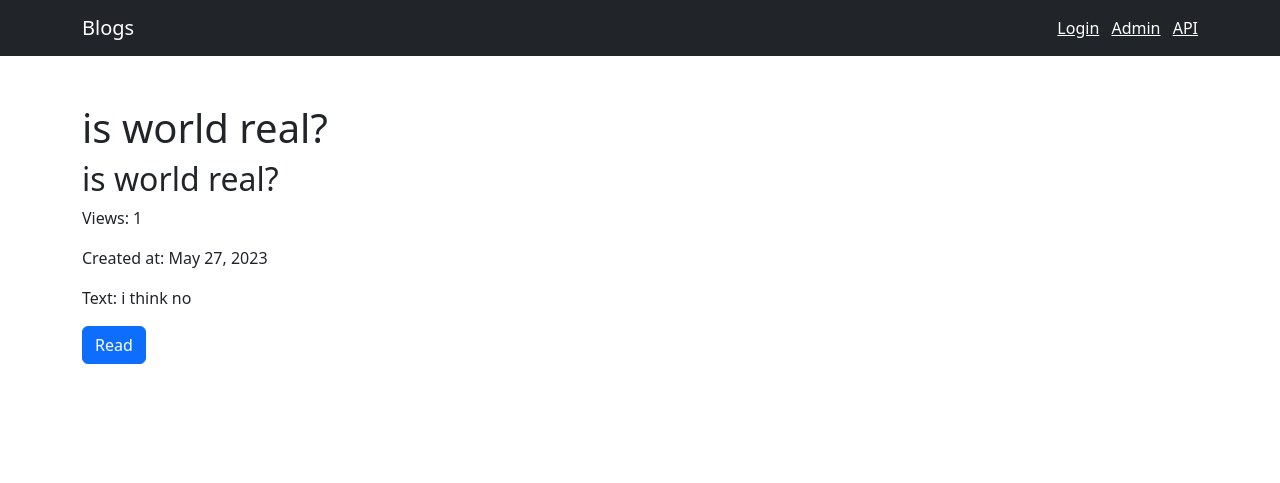
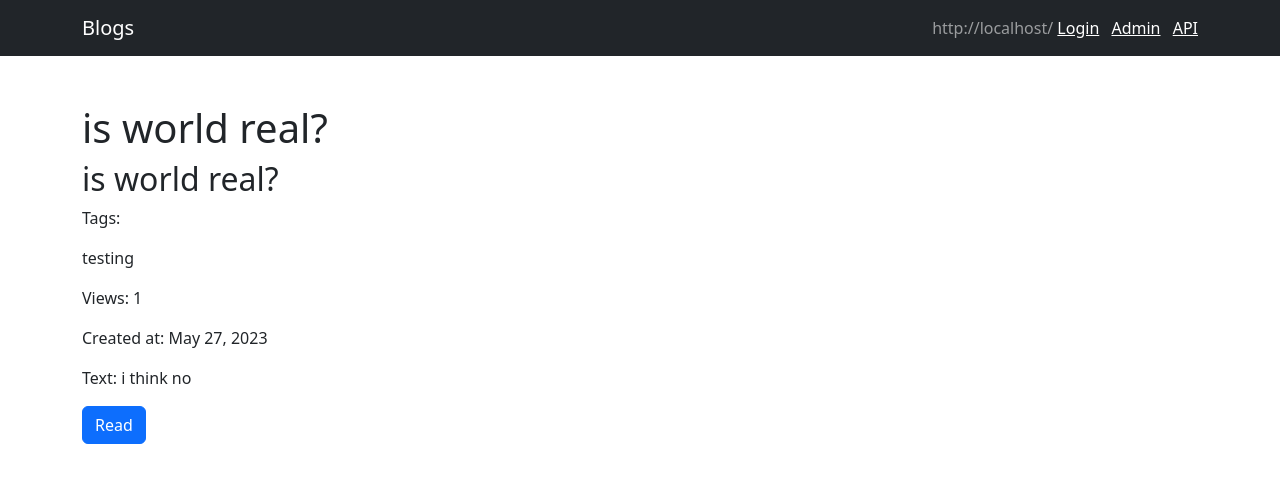
Before and after one commit to Calculated1528/Courses, a Django app: a page that uses templates/base.html in a window 1280 px wide. Shown: the top 483 px of the page. Run offline with Django 4.2, Linux system fonts and the light colour scheme; data comes from the database, SQL or seed files in the repository; both versions use the stored data as it was after the commit; parts of the project's set-up code (start-up, migrations or seed data) failed here and were passed over.

Commit message:
теперь можно переходить на прошлую страницу после логина

```diff
--- a/account/context_processors.py
+++ b/account/context_processors.py
@@ -7,3 +7,8 @@ def GetUserInfo(request):
         return {'userInfo': userInfo}
     else:
         return {'userInfo': UserInfo}
+
+
+def savingPage(request):
+    last_page = request.META.get('HTTP_REFERER')
+    return {'last_page': last_page}
--- a/account/forms.py
+++ b/account/forms.py
@@ -1,10 +1,11 @@
 from django import forms
 from django.contrib.auth.models import User
+
 
 class LoginForm(forms.Form):
     username = forms.CharField()
     password = forms.CharField(widget=forms.PasswordInput)
-
+    returnUrl = forms.CharField(widget = forms.HiddenInput(), required=False)
 
 class UserRegistrationForm(forms.ModelForm):
     password = forms.CharField(label='Password', widget=forms.PasswordInput)
--- a/base/settings.py
+++ b/base/settings.py
@@ -69,6 +69,7 @@ TEMPLATES = [
                 'account.context_processors.GetUserInfo',
                 'blog.context_processors.GetPost',
                 'django.contrib.messages.context_processors.messages',
+                'account.context_processors.savingPage',
             ],
         },
     },
--- a/blog/views.py
+++ b/blog/views.py
@@ -5,7 +5,8 @@ from taggit.models import Tag
 
 def single_post(request, slug):
     current_post = get_object_or_404(Post , slug = slug)
-    return render(request, 'blog/single_post.html', {'current_post': current_post})
+    tags = Tag.objects.filter(id = current_post.id)
+    return render(request, 'blog/single_post.html', {'tags': tags, 'current_post': current_post, 'back_url': request.META.get('HTTP_REFERER')})
 
 def index(request):
     return render(request, 'blog/home.html')
--- a/templates/base.html
+++ b/templates/base.html
@@ -13,6 +13,7 @@
         <div class="container">
             <a href={% url "blog:index" %} class="navbar-brand">Blogs</a>
             <span class='navbar-text'>
+                <a> {{ last_page }}</a>
                 {% if user.is_authenticated %}
                 {% load static %}
                 <img src="{% static userInfo.photo.url %}" alt="My image" height=30 width=30>
--- a/templates/blog/single_post.html
+++ b/templates/blog/single_post.html
@@ -5,6 +5,10 @@
 {% block content %}
 <h1 class="mt-5">{{current_post.title}}</h1>
 <h2>{{current_post.title}}</h2>
+<p>Tags:</p>
+{% for tag in tags %}
+    <p>{{tag.name}}</p>
+{% endfor %}
 <p>Views: {{current_post.views_count}}</p>
 <p>Created at: {{current_post.created_at}}</p>
 <p>Text: {{current_post.text}}</p>
```
Also changed, not shown: account/views.py (+10 -3 lines), db.sqlite3 (added), 1 other file.
